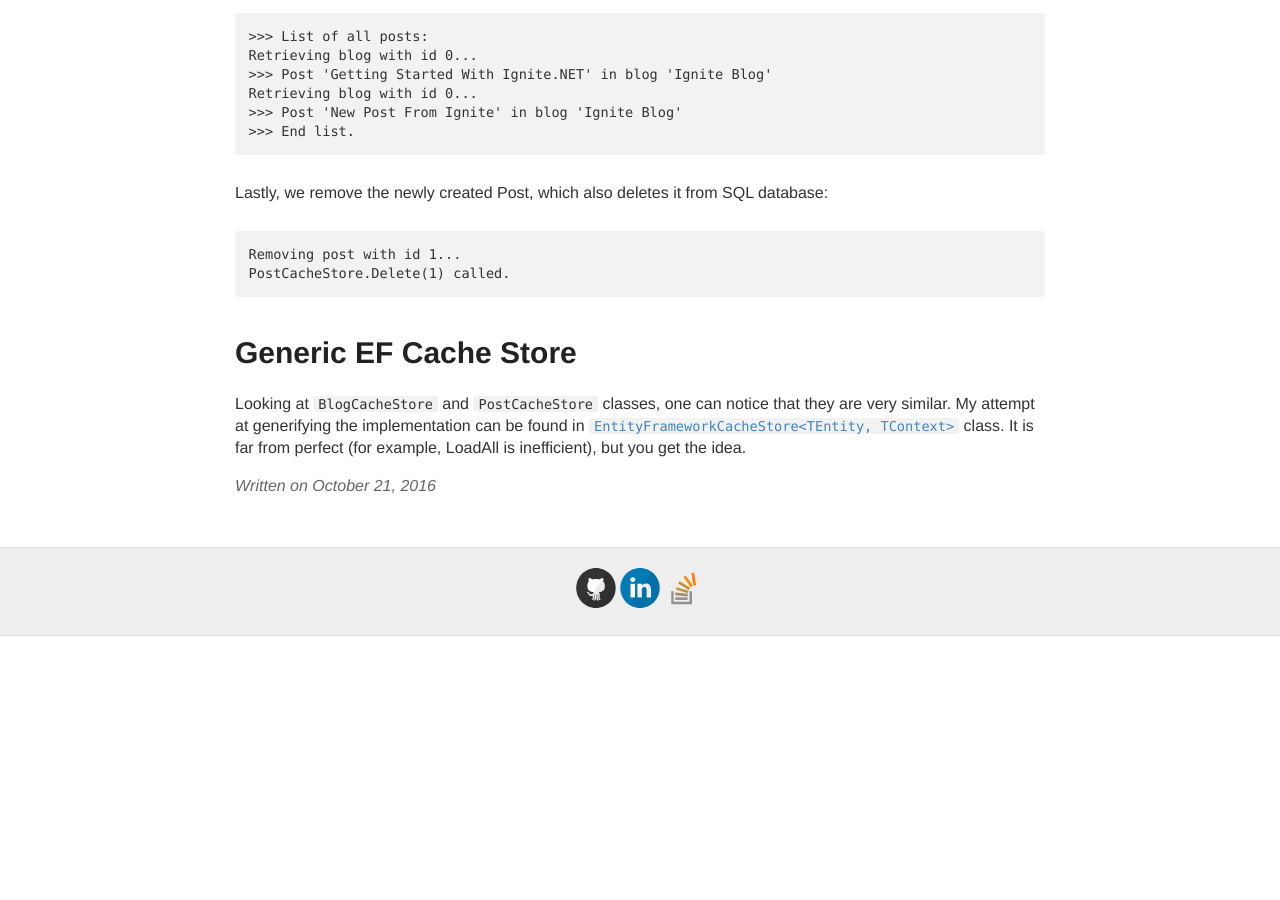
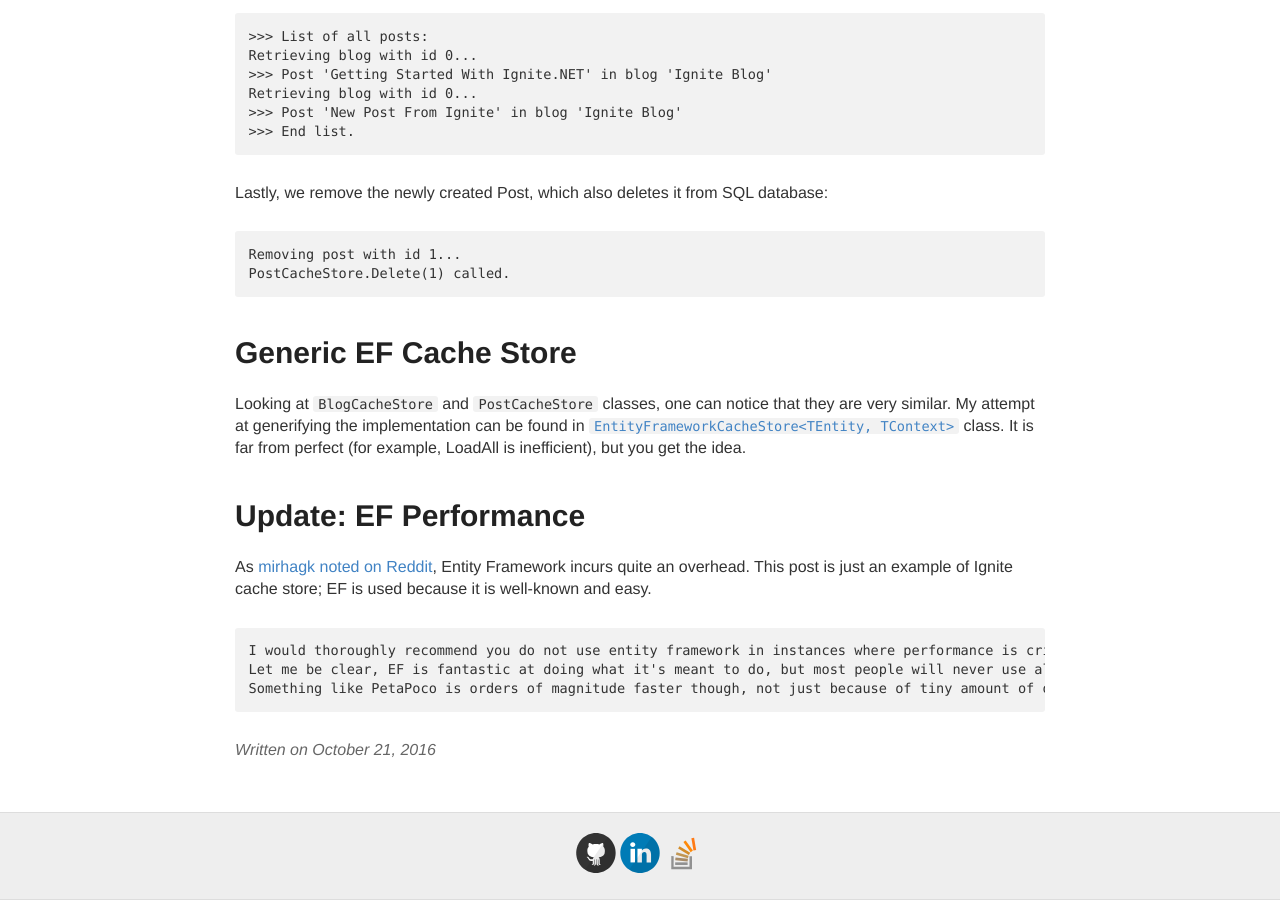
Before and after one commit to ptupitsyn/ptupitsyn.github.io, a Jekyll site: the page built from _posts/2016-10-21-Entity-Framework-Cache-Store.md, in a window 1280 px wide and 900 px high, scrolled down 3900 px. Built offline with Jekyll 4.4.1, drawn with Linux system fonts in a browser that asks for light colours; comment, search, counter and statistics services are not loaded; before the commit the page ends 4536 px from its top, so only the background shows below that.

Commit message:
EF Cache Store: Performance update

````diff
--- a/_posts/2016-10-21-Entity-Framework-Cache-Store.md
+++ b/_posts/2016-10-21-Entity-Framework-Cache-Store.md
@@ -194,3 +194,15 @@ PostCacheStore.Delete(1) called.
 Looking at `BlogCacheStore` and `PostCacheStore` classes, one can notice that they are very similar.
 My attempt at generifying the implementation can be found in [`EntityFrameworkCacheStore<TEntity, TContext>`](https://github.com/ptupitsyn/ignite-net-examples/blob/master/EFCacheStore/IgniteEFCacheStore/EntityFrameworkCacheStore.cs) class.
 It is far from perfect (for example, LoadAll is inefficient), but you get the idea.
+
+
+# Update: EF Performance
+
+As [mirhagk noted on Reddit](https://www.reddit.com/r/programming/comments/593ep1/entity_framework_as_ignitenet_cache_store/d95mnt6/),
+Entity Framework incurs quite an overhead. This post is just an example of Ignite cache store; EF is used because it is well-known and easy.
+
+```text
+I would thoroughly recommend you do not use entity framework in instances where performance is critical.
+Let me be clear, EF is fantastic at doing what it's meant to do, but most people will never use all the features it has and it's quite heavy because of those features.
+Something like PetaPoco is orders of magnitude faster though, not just because of tiny amount of overhead but because it forces you to think through what you are doing. I'm not just talking about joins (which aren't nearly as expensive as people make them out to be, as long as you use a real database), but the lazy loading features of EF makes it very easy to write code that hits the databases hundreds of times in a web request, and no matter how much EF might optimize the latency to the database is going to dominate all other performance concerns.
+```
````
